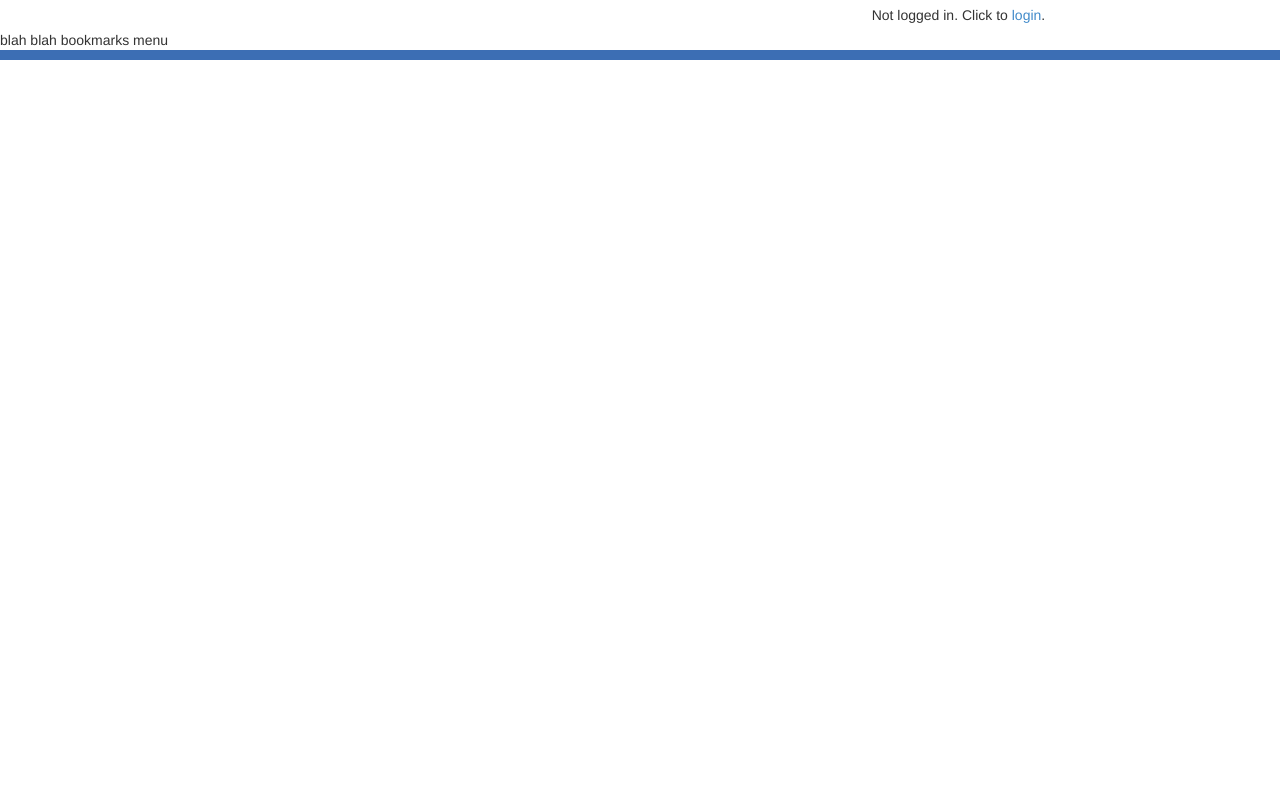
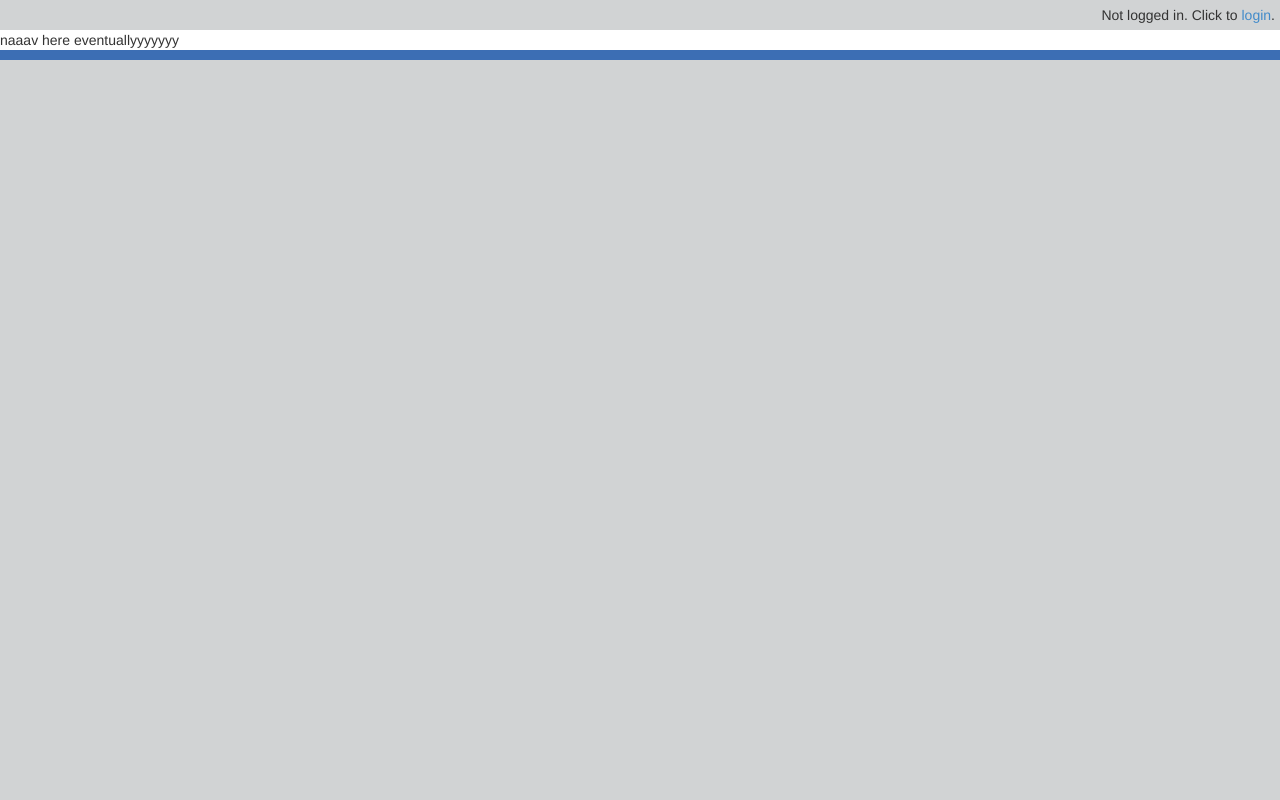
Before and after one commit to ralphbean/fedora-hubs-prototype, a Python web app: template hubs/templates/hubs.html in a window 1280 px wide. Run offline with Jinja, Linux system fonts and the light colour scheme; the template is opened without the code that fills it, so the values that code supplies are empty; some libraries are stand-ins or nearby versions.

Commit message:
header styles

```diff
--- a/hubs/static/css/style.css
+++ b/hubs/static/css/style.css
@@ -1,8 +1,15 @@
    body {
-      background-color: #c;
+      background-color: #d1d3d4;
     }
     .panel {
       border-radius: 0px;
+    }
+    .super-header {
+      text-align: right;
+      background: -moz-linear-gradient(rgba(255,255,255,0),rgba(255,255,255,1)); /*Fx 3.6-15*/
+    }
+    .bookmarks {
+      background-color: #fff;
     }
     .header {
       color: #ffffff;
@@ -37,3 +44,10 @@
       visibility: visible;
       max-height: 400px;
     }
+
+//flexbox support
+.flex-container {
+    display: flex;
+    flex-direction: row;
+    flex-wrap: wrap;
+}
--- a/hubs/templates/hubs.html
+++ b/hubs/templates/hubs.html
@@ -5,6 +5,7 @@
   <link href="{{ url_for('static', filename='css/style.css') }}" rel="stylesheet" />
 </head>
 <body>
+<div class="super-header">
   <div class="row">
     <div class="col-md-4 col-md-offset-8">
       {% if g.auth.logged_in %}
@@ -14,7 +15,10 @@
       {% endif %}
     </div>
   </div>
-blah blah bookmarks menu
+</div>
+<div class="bookmarks">
+  naaav here eventuallyyyyyyy
+</div>
 <div class="header">
   <div class="padded center-block medium-wide">
     <h3>{{hub.name}}</h3>
```
Lines whose indentation alone changed are shown as unchanged.
